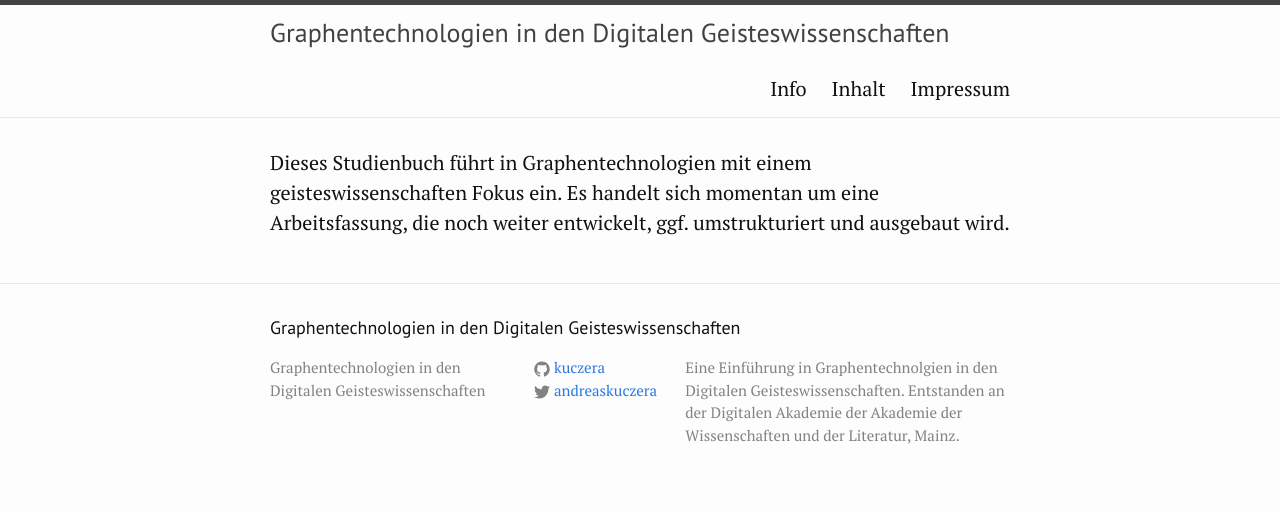
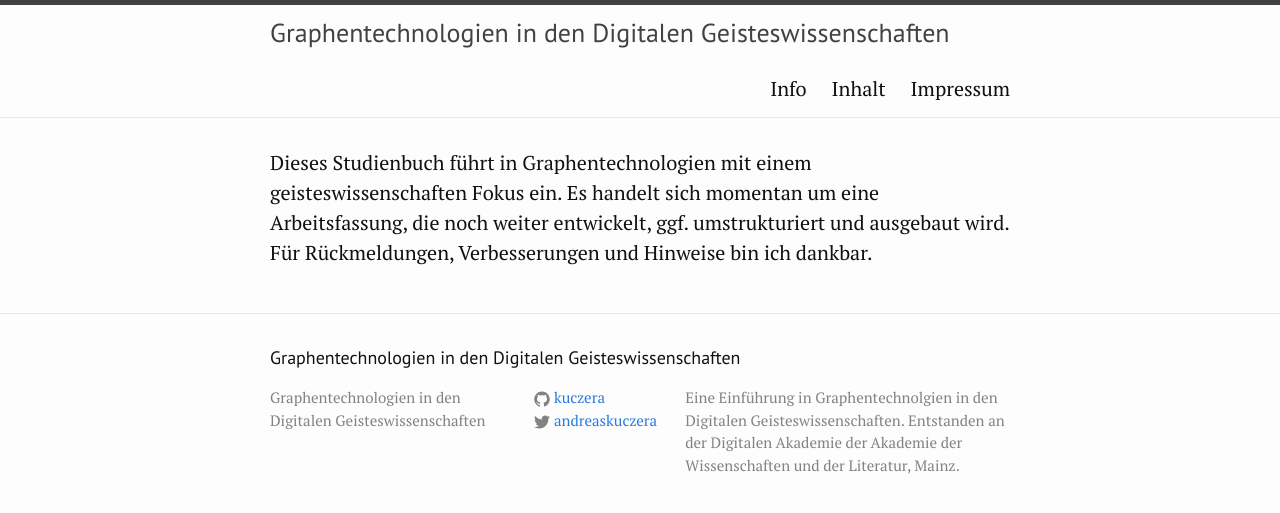
Before and after one commit to kuczera/Graphentechnologien, a Jekyll site: the page built from index.md, in a window 1280 px wide. Shown: the top 513 px of the page. Built offline with Jekyll 4.4.1, drawn with Linux system fonts in a browser that asks for light colours.

Commit message:
Update index.md

```diff
--- a/index.md
+++ b/index.md
@@ -5,4 +5,4 @@ nav: true
 order: 1
 ---
 
-Dieses Studienbuch führt in Graphentechnologien mit einem geisteswissenschaften Fokus ein. Es handelt sich momentan um eine Arbeitsfassung, die noch weiter entwickelt, ggf. umstrukturiert und ausgebaut wird.
+Dieses Studienbuch führt in Graphentechnologien mit einem geisteswissenschaften Fokus ein. Es handelt sich momentan um eine Arbeitsfassung, die noch weiter entwickelt, ggf. umstrukturiert und ausgebaut wird. Für Rückmeldungen, Verbesserungen und Hinweise bin ich dankbar.
```
